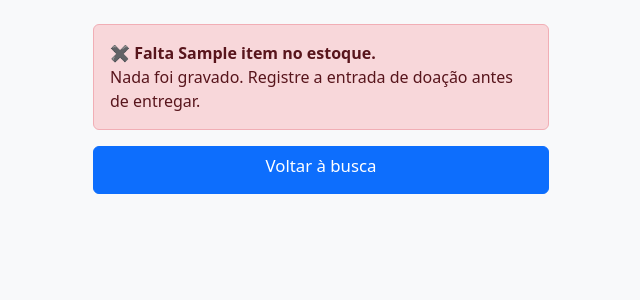
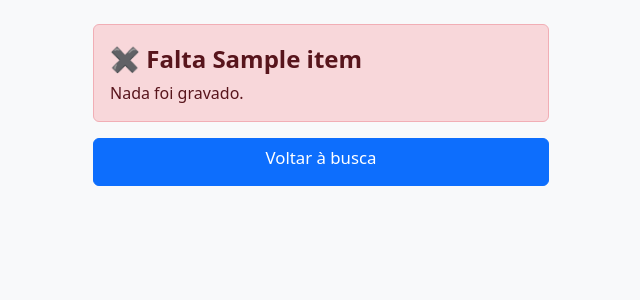
Before and after one commit to GiovanniRamos11/cestas-solidarias, a Django app: template cestas/templates/cestas/resultado.html in a window 1280 px wide. Shown: the part 56-356 px from the top of the page, without its empty margins (319-959 px from the left). Run offline with Django 5.2, Linux system fonts and the light colour scheme; the template is opened without the code that fills it: values that come from a table or form of the project are taken from there, others are empty; tables that the repository leaves empty hold one stand-in row (values such as "Sample post").

Commit message:
feat: simplifica tela de resultado com texto curto e destaque no essencial

```diff
--- a/cestas/templates/cestas/base.html
+++ b/cestas/templates/cestas/base.html
@@ -10,6 +10,8 @@
     .btn { min-height: 48px; min-width: 48px; font-size: 1.05rem; }
     .form-control { min-height: 48px; font-size: 1rem; }
     :focus-visible { outline: 3px solid #ff8c00; outline-offset: 2px; }
+    .resultado-titulo { font-size: 1.5rem; font-weight: 700; }
+    .resultado-destaque { font-size: 1.25rem; font-weight: 600; }
   </style>
 </head>
 <body class="bg-light">
--- a/cestas/templates/cestas/resultado.html
+++ b/cestas/templates/cestas/resultado.html
@@ -4,18 +4,20 @@
 {% block conteudo %}
 {% if tipo == "sucesso" %}
 <div class="alert alert-success" role="alert">
-  <strong>✔ Entrega registrada.</strong><br>
-  A cesta de {{ familia.nome_responsavel }} foi entregue e o estoque foi atualizado.
+  <p class="resultado-titulo mb-1">✔ Entrega registrada</p>
+  <p class="resultado-destaque mb-0">{{ familia.nome_responsavel }}</p>
 </div>
 {% elif tipo == "duplicada" %}
 <div class="alert alert-warning" role="alert">
-  <strong>! Esta família já recebeu a cesta neste mês.</strong><br>
-  {{ familia.nome_responsavel }} já recebeu em {{ data|date:"d/m" }}. Nada foi gravado.
+  <p class="resultado-titulo mb-1">! Já recebeu neste mês</p>
+  <p class="resultado-destaque mb-1">{{ familia.nome_responsavel }}</p>
+  <p class="resultado-destaque mb-1">Em {{ data|date:"d/m" }}</p>
+  <p class="mb-0">Nada foi gravado.</p>
 </div>
 {% else %}
 <div class="alert alert-danger" role="alert">
-  <strong>✖ Falta {{ item.nome }} no estoque.</strong><br>
-  Nada foi gravado. Registre a entrada de doação antes de entregar.
+  <p class="resultado-titulo mb-1">✖ Falta {{ item.nome }}</p>
+  <p class="mb-0">Nada foi gravado.</p>
 </div>
 {% endif %}
 <a href="{% url 'inicio' %}" class="btn btn-primary w-100">Voltar à busca</a>
```
